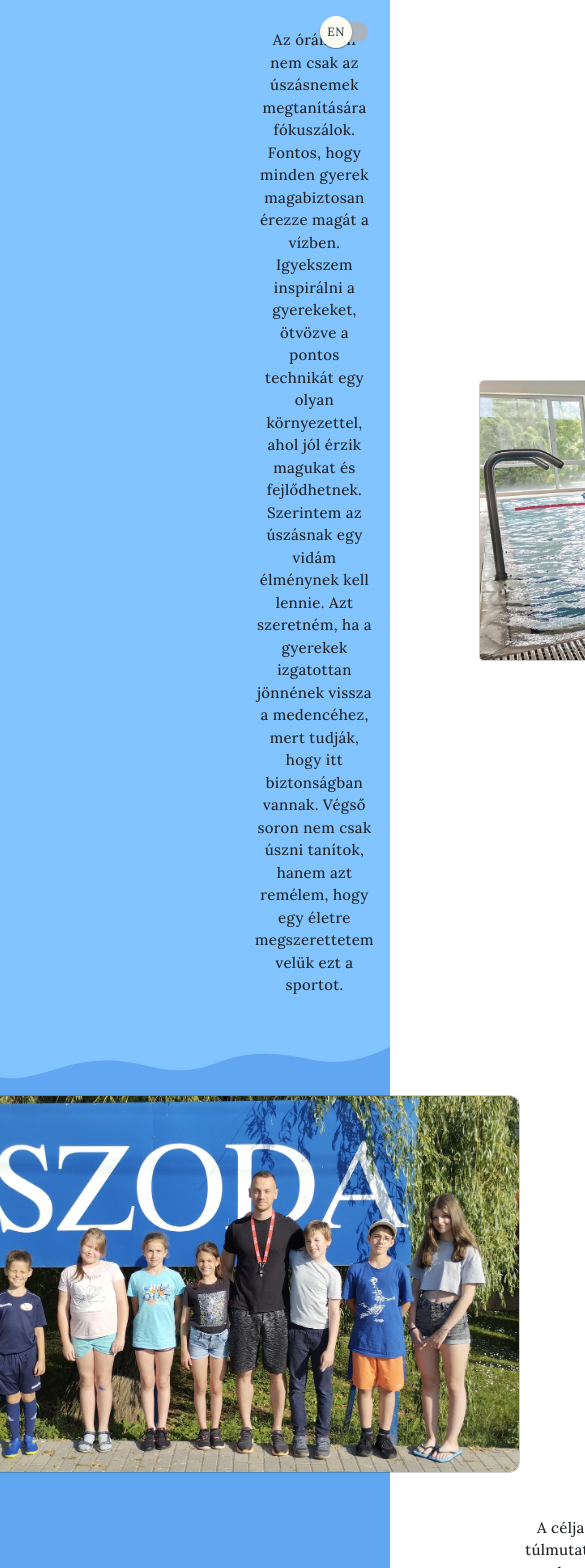
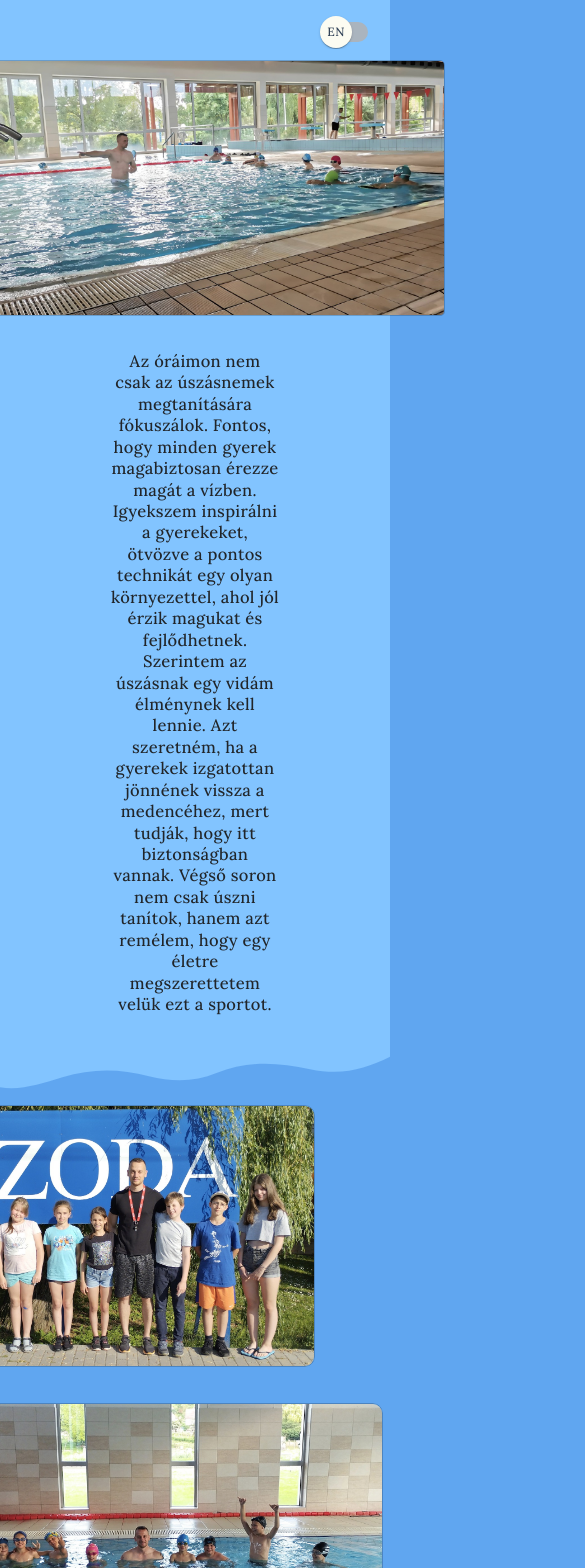
Before and after one commit to aszab1/peter-jarfas-website, a React (Vite) app: page /kepek in a window 390 px wide. Shown: the top 1568 px of the page, 585 px wide, since content can reach past the window. Built offline with nearby package versions, Linux system fonts and the light colour scheme; no server answers.

Commit message:
started on Photos responsive design

```diff
--- a/index.html
+++ b/index.html
@@ -1,14 +1,15 @@
 <!doctype html>
-<html lang="en">
+<html lang="en" style="background-color: #60a6f0">
 
 <head>
   <meta charset="UTF-8" />
   <link rel="icon" type="image/png" href="/favicon.png" />
   <meta name="viewport" content="width=device-width, initial-scale=1.0, shrink-to-fit=no"/>
   <title>Poseidon Úszásoktatás</title>
-    <style>
-      @import url('https://fonts.googleapis.com/css2?family=Lora:ital,wght@0,400..700;1,400..700&display=swap');
-      </style>
+  <link
+  href="https://fonts.googleapis.com/css2?family=Lora:ital,wght@0,400..700;1,400..700&display=swap"
+  rel="stylesheet"
+/>
 </head>
 
 <body>
--- a/package.json
+++ b/package.json
@@ -4,7 +4,7 @@
   "version": "0.0.0",
   "type": "module",
   "scripts": {
-    "dev": "vite",
+    "dev": "vite --host",
     "build": "vite build",
     "lint": "eslint . --ext js,jsx --report-unused-disable-directives --max-warnings 0",
     "preview": "vite preview"
--- a/src/App.jsx
+++ b/src/App.jsx
@@ -1,4 +1,4 @@
-import { Outlet} from 'react-router-dom'
+import { Outlet, useNavigation } from 'react-router-dom'
 import Footer from './components/Footer'
 import { useTranslation } from 'react-i18next'
 import './i18n'
@@ -8,11 +8,36 @@
 import { styled } from '@mui/material/styles'
 import ScrollToTop from './components/ScrollToTop'
 import './App.css'
+import { AnimatePresence, motion } from 'framer-motion'
 
+
+const pageVariants = {
+  hidden: { opacity: 0, y: 10 },
+  visible: {
+    opacity: 1,
+    y: 0,
+    transition: {
+      duration: 0.5,
+      when: 'beforeChildren',
+      staggerChildren: 0.3,
+    },
+  },
+  exit: {
+    opacity: 0,
+    y: -10,
+    transition: { duration: 0.5 },
+  },
+};
+
+const loadingVariants = {
+  hidden: { opacity: 0 },
+  visible: { opacity: 1, transition: { duration: 0.3 } },
+}
 
 function App() {
   const { i18n } = useTranslation()
   const [isHun, setIsHun] = useState(true)
+  const navigation = useNavigation()
 
   // Set default language to Hungarian only on the first mount
   useEffect(() => {
@@ -120,7 +145,7 @@
       <ScrollToTop />
       <main >
         <Flex
-        className='switch-div'
+          className='switch-div'
           justifyContent="flex-end"
           alignItems="center"
           paddingTop={25}
@@ -135,7 +160,30 @@
             <LanguageSwitch checked={!isHun} onChange={toggleLanguage} id="language-switch" />
           </FormControl>
         </Flex>
-        <Outlet />
+        <AnimatePresence mode='wait'>
+          {
+            navigation.state === 'idle' ? (
+              <motion.div
+                key="content"
+                ariants={pageVariants}
+              initial="hidden"
+              animate="visible"
+              exit="exit"
+              style={{ backgroundColor: '#60a6f0' }}
+              >
+                <Outlet />
+              </motion.div>
+            ) : (<motion.div
+              key="loading"
+              variants={loadingVariants}
+              initial="hidden"
+              animate="visible"
+              exit="exit"
+              style={{ backgroundColor: '#60a6f0' }}
+            >
+            </motion.div>
+            )}
+        </AnimatePresence>
         <Footer />
       </main>
     </>
--- a/src/components/Home.jsx
+++ b/src/components/Home.jsx
@@ -15,6 +15,7 @@
   const [isFlipped, setIsFlipped] = useState(false)
   const [hoveredIcon, setHoveredIcon] = useState(null)
 
+
   const handleLogoClick = () => {
     setIsFlipped(true)
   }
@@ -22,6 +23,8 @@
   const handleAboutClick = () => {
     setIsFlipped(false)
   }
+
+
 
   useEffect(() => {
 
@@ -55,6 +58,8 @@
   const handleMouseLeave = () => {
     setHoveredIcon(null) // Reset on hover leave
   }
+
+
 
   return (
     <div className='home-container'>
--- a/src/components/Photos.jsx
+++ b/src/components/Photos.jsx
@@ -34,6 +34,7 @@
       behavior: 'smooth',
     })
   }
+
 
   const swimLessonRef = useRef(null)
   const swimGroupPicRef = useRef(null)
--- a/src/styles/components/About.scss
+++ b/src/styles/components/About.scss
@@ -113,7 +113,7 @@
 
 @media only screen and (max-width: 395px) {
   .about-me {
-  width: 370px;
+  width: 356px;
 
   }
   .about{
@@ -123,11 +123,13 @@
     p {
       line-height: 1;
       padding: 3px;
+      letter-spacing: 0;
 
     }
   }
   .peter{
-    margin: 0 0 5px 0;
+    width: 21.5%;
+    margin: 0 0 3px;
   }
 
 }
@@ -141,16 +143,13 @@
 
     p {
       padding: 3px;
-      margin: 4px;
+      margin: 3px;
     }
   }
-  .peter{
-    width: 24%;
-    margin: 0 0 5px 0;
-  }
+
 
   div.text-div{
-    margin-bottom: 14px;
+    margin-bottom: 10px;
   }
 
 }
--- a/src/styles/components/Photos.scss
+++ b/src/styles/components/Photos.scss
@@ -46,7 +46,7 @@
   justify-content: center;
   flex-direction: row;
   align-items: center;
-  margin: 0 11em;
+  margin: -1px 11em;
 }
 
 .group1 {
@@ -111,7 +111,7 @@
   justify-content: center;
   flex-direction: row;
   align-items: center;
-  margin: -1px 5em -1px 0;
+  margin: -1px 5em 0 0;
   padding: 0;
   border: none;
 }
@@ -160,3 +160,166 @@
 .swim-lesson, .uszoda, .swim-group-pic, .pic1, .pic2, .dive, .negyen, .senior-group {
   border: 1px solid rgba(0, 0, 0, 0.2);
 }
+
+@media only screen and (max-width: 1700px) {
+  .swim-div{
+    margin: -1px 6em;
+    padding-top: 1.5em;
+  }
+  .group, .group1 {
+    margin: 0 6em;
+  }
+  .group1{
+    margin-top: 3em;
+  }
+  .girls {
+    margin: -1px 6em;
+  }
+}
+
+@media only screen and (max-width: 1360px) {
+  .swim-div{
+    margin: -1px 1.5em;
+    padding-top: 1em
+  }
+
+  .swim-lesson {
+    width: 500px;
+    margin: 5em 5em 5em 2em;
+  }
+  .uszoda {
+    width: 600px;
+  }
+
+  svg.bubbles, svg.bubbles2{
+    width: 150px;
+    height: 150px;
+  }
+  svg.bubbles1, svg.bubbles3{
+    width: 130px;
+    height: 130px;
+  }
+  svg.bubbles3{
+    bottom: -12;
+  }
+  .group, .group1 {
+    margin: 0 1.5em;
+  }
+  .swim-group-pic{
+    width: 550px;
+  }
+  .pic1{
+    width: 250px;
+  }
+  .pic2{
+    width: 300px;
+  }
+  .group1{
+    margin-top: 2em;
+  }
+  .girls {
+    margin: -1px 1.5em;
+  }
+  .dive{
+    width: 550px;
+    margin-bottom: 1em;
+  }
+  .negyen, .senior-group  {
+    width: 550px;
+  }
+  .senior-group{
+    margin-top: 1em;
+  }
+}
+
+@media only screen and (max-width: 1160px) {
+  p{
+    font-size: 16.5px;
+    line-height: 1.3;
+  }
+  .swim-div{
+    margin: -1px 1em;
+
+  }
+
+  .swim-lesson {
+    width: 400px;
+    margin: 5em 5em 5em 2em;
+  }
+  .uszoda {
+    width: 450px;
+  }
+
+  svg.bubbles, svg.bubbles2{
+    width: 125px;
+    height: 125px;
+  }
+  svg.bubbles1{
+    width: 100px;
+    height: 100px;
+  }
+  svg.bubbles3{
+    width: 80px;
+    height: 80px;
+
+  }
+  .group, .group1 {
+    margin: 0 1em;
+  }
+  .swim-group-pic{
+    width: 450px;
+  }
+  .pic1{
+    width: 200px;
+  }
+  .pic2{
+    width: 250px;
+  }
+  .group1{
+    margin-top: 2em;
+  }
+  .girls {
+    margin: -1px 1em;
+  }
+  .dive{
+    width: 450px;
+    margin-bottom: 1em;
+  }
+  .negyen, .senior-group  {
+    width: 450px;
+  }
+  .senior-group{
+    margin-top: 1em;
+  }
+}
+
+@media only screen and (max-width: 950px) {
+  p {
+    padding: 20px;
+  }
+  .swim-div {
+    flex-direction: column-reverse;
+    margin: 0 6em;
+  }
+  .swim-lesson {
+    width: 500px;
+    margin: 3em 2em 1em;
+  }
+  .uszoda-div{
+    justify-content:end;
+  }
+
+  .group{
+    flex-direction: column;
+    margin: 0 6em 0 1em;
+    padding-bottom: 1.5em;
+  }
+  .swim-group-pic{
+    margin: 1.5em 0 0.5em;
+  }
+
+  .girls{
+    flex-direction:column;
+  }
+
+}
--- a/src/styles/global/base.scss
+++ b/src/styles/global/base.scss
@@ -4,7 +4,7 @@
   padding: 0;
 }
 
-body {
+html, body {
   margin: 0;
   padding: 0;
   background-color: #82C4FF;
```
